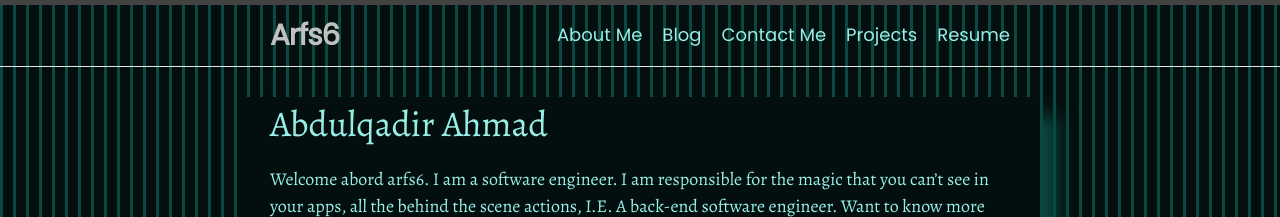
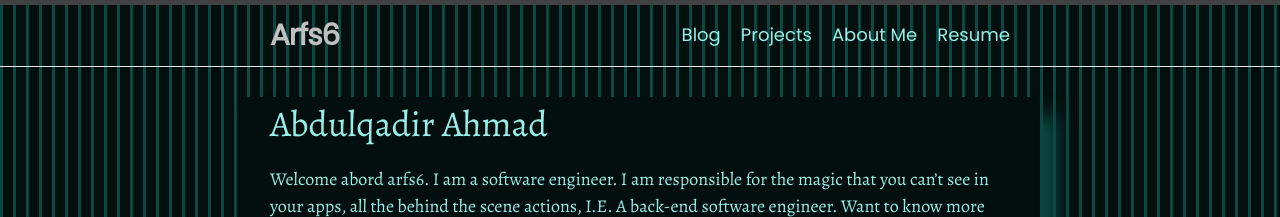
Before and after one commit to Arfs6/Arfs6.github.io, a Jekyll site: the page built from index.markdown, in a window 1280 px wide. Shown: the top 217 px of the page. Built offline with Jekyll 4.4.1, drawn with Linux system fonts in a browser that asks for light colours; some of the changed lines change nothing that is shown.

Commit message:
site: Created a list of pages to add in website's header

```diff
--- a/_config.yml
+++ b/_config.yml
@@ -34,6 +34,12 @@ author: Abdulqadir Ahmad
 permalink: /blog/:categories/:year/:month/:day/:title:output_ext
 show_excerpts: true
 
+header_pages:
+  - blog.markdown
+  - projects.markdown
+  - about.markdown
+  - resume.md
+
   # # collections settings
 # collections:
 #   _post:
--- a/_includes/header.html
+++ b/_includes/header.html
@@ -19,7 +19,7 @@
         <div class="trigger">
           {%- for path in page_paths -%}
             {%- assign my_page = site.pages | where: "path", path | first -%}
-            {%- if my_page.title and my_page.layout != "home" -%}
+            {%- if my_page.title -%}
             <a class="page-link" href="{{ my_page.url | relative_url }}">{{ my_page.title | escape }}</a>
             {%- endif -%}
           {%- endfor -%}
```
